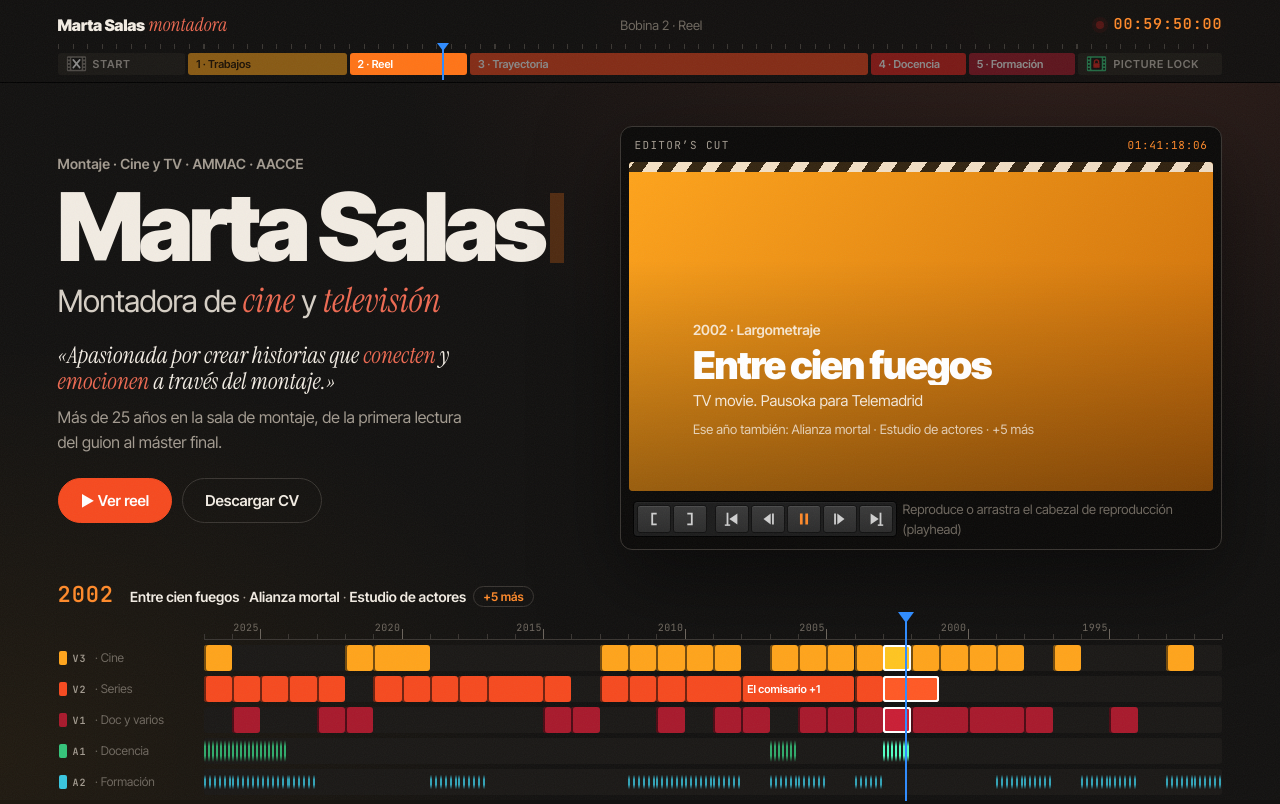
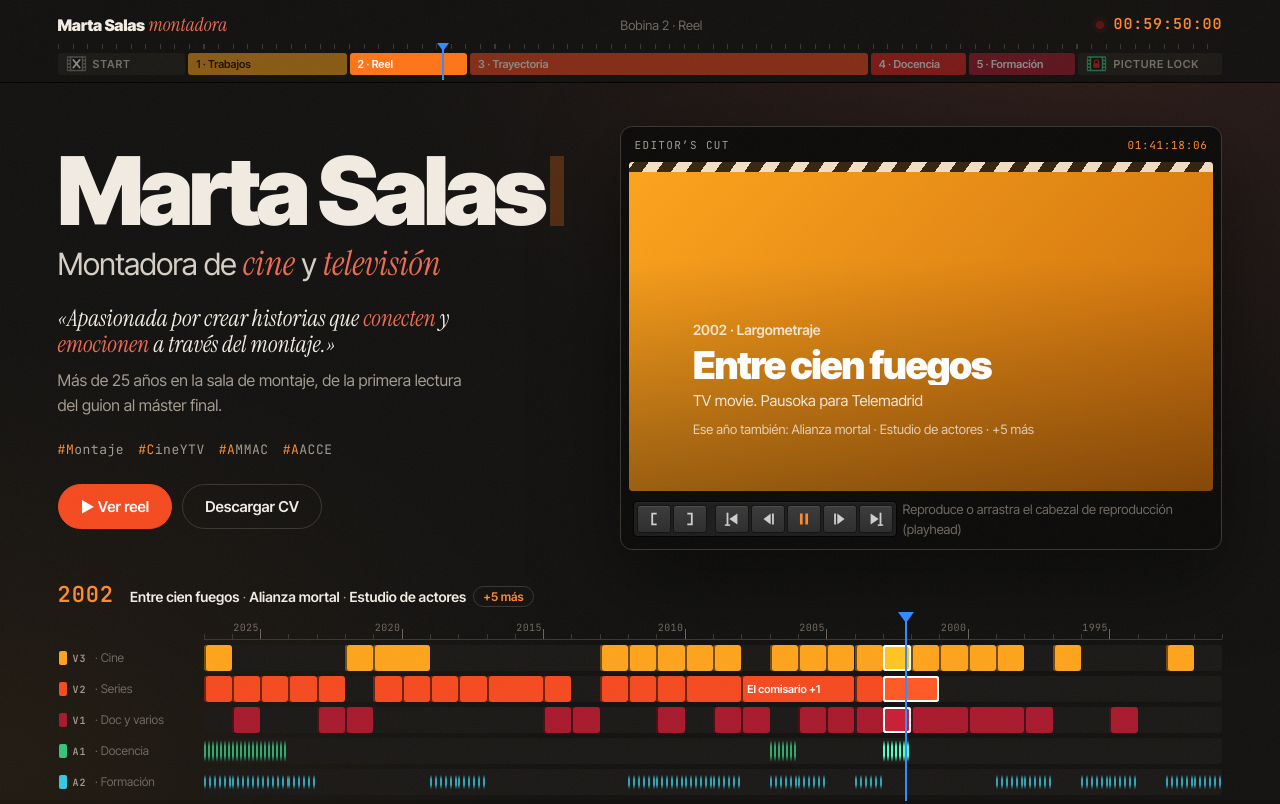
Before and after one commit to MartaSalas-create/APP-DESGLOSES-MONTAJE, a plain HTML site: page web-martasalas-montaje/index.html in a window 1280 px wide. Shown: the top 804 px of the page. Drawn offline with Linux system fonts and the light colour scheme.

Commit message:
Web sala de montaje: «Montaje · Cine y TV · AMMAC · AACCE» como hashtags encima de Ver reel
Co-Authored-By: Claude Opus 5.5 <noreply@anthropic.com>
Claude-Session: https://claude.ai/code/session_01TyD3Qguyxc2V4AgbaJYQHS

```diff
--- a/web-martasalas-montaje/css/site.css
+++ b/web-martasalas-montaje/css/site.css
@@ -120,6 +120,8 @@ em { font-family: var(--serif); font-style: italic; font-weight: 400; color: var
 .hero-lede { color: var(--muted); font-size: 16px; max-width: 46ch; margin: 22px 0 0; font-weight: 400; }
 .hero-lede b { color: var(--text); font-weight: 600; }
 .hero-quote { display: block; margin-bottom: 10px; font-family: var(--serif); font-style: italic; font-size: 1.45em; line-height: 1.15; color: var(--text); }
+.hero-tags { display: flex; flex-wrap: wrap; gap: 6px 14px; margin: 22px 0 0; font-family: var(--mono); font-size: 13px; letter-spacing: .04em; color: var(--muted); }
+.hero-tags span:first-letter { color: var(--tc); }
 .hero-actions { display: flex; gap: 10px; flex-wrap: wrap; margin-top: 24px; }
 
 /* Monitor de programa */
--- a/web-martasalas-montaje/index.html
+++ b/web-martasalas-montaje/index.html
@@ -67,10 +67,10 @@
       <div class="wrap">
         <div class="hero-top">
           <div class="hero-id">
-            <p class="kicker">Montaje · Cine y TV · AMMAC · AACCE</p>
             <h1 class="hero-name">Marta Salas<span class="cursor" aria-hidden="true"></span></h1>
             <p class="hero-role">Montadora de <em>cine</em> y <em>televisión</em></p>
             <p class="hero-lede"><span class="hero-quote">«Apasionada por crear historias que <em>conecten</em> y <em>emocionen</em> a través del montaje.»</span>Más de 25 años en la sala de montaje, de la primera lectura del guion al máster final.</p>
+            <p class="hero-tags"><span>#Montaje</span><span>#CineYTV</span><span>#AMMAC</span><span>#AACCE</span></p>
             <div class="hero-actions">
               <a class="btn btn-hot" href="#reel">▶ Ver reel</a>
               <a class="btn" href="#cv">Descargar CV</a>
```
